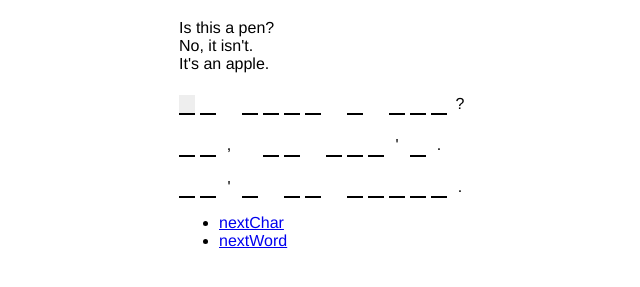
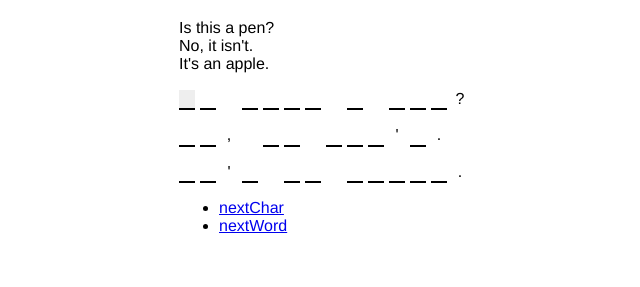
Before and after one commit to hitsujiwool/jquery-dictate, a plain HTML site: page examples/index.html in a window 1280 px wide. Shown: the part 61-348 px from the top of the page, without its empty margins (61-701 px from the left). Drawn offline with nearby package versions, Linux system fonts and the light colour scheme.

Commit message:
プラグイン用のスタイルシートを分離

```diff
--- a/examples/index.html
+++ b/examples/index.html
@@ -3,6 +3,7 @@
 <head>
   <meta charset="utf-8"/>
   <link rel="stylesheet" href="stylesheets/style.css"/>
+  <link rel="stylesheet" href="../jquery.dictate.css"/>
   <link rel="stylesheet" href="http://necolas.github.com/normalize.css/normalize.css"/>
   <script src="http://ajax.googleapis.com/ajax/libs/jquery/1.7.2/jquery.min.js"/></script>
   <script src="https://ajax.googleapis.com/ajax/libs/jqueryui/1.8.18/jquery-ui.min.js"></script>
--- a/examples/stylesheets/style.css
+++ b/examples/stylesheets/style.css
@@ -16,35 +16,10 @@ section {
   position: relative;
 }
 
-section p {
-}
-
 .panel {
   margin: 0 auto;
   width: 800px;
   position: relative;
-  top: 45%;
- }
-
-.dictate span {
-  margin-right: 5px;
-  border-bottom: 2px solid black;
-  width: 1em;
-  display: inline-block;
-  vertical-align: -5px;
-  text-align: center;
-}
-
-.dictate .space {
-  border: none;
-}
-
-.dictate .active {
-  background-color: #EEEEEE;
-}
-
-.dictate .exposed {
-  border: none;
 }
 
 .stamp {
--- /dev/null
+++ b/jquery.dictate.css
@@ -0,0 +1,22 @@
+/*
+ * Edit this stylesheet as you like!
+ */
+.dictate span {
+  margin-right: 5px;
+  border-bottom: 2px solid black;
+  width: 1em;
+  display: inline-block;
+  text-align: center;
+}
+
+.dictate .space {
+  border: none;
+}
+
+.dictate .active {
+  background-color: #EEEEEE;
+}
+
+.dictate .exposed {
+  border: none;
+}
```
